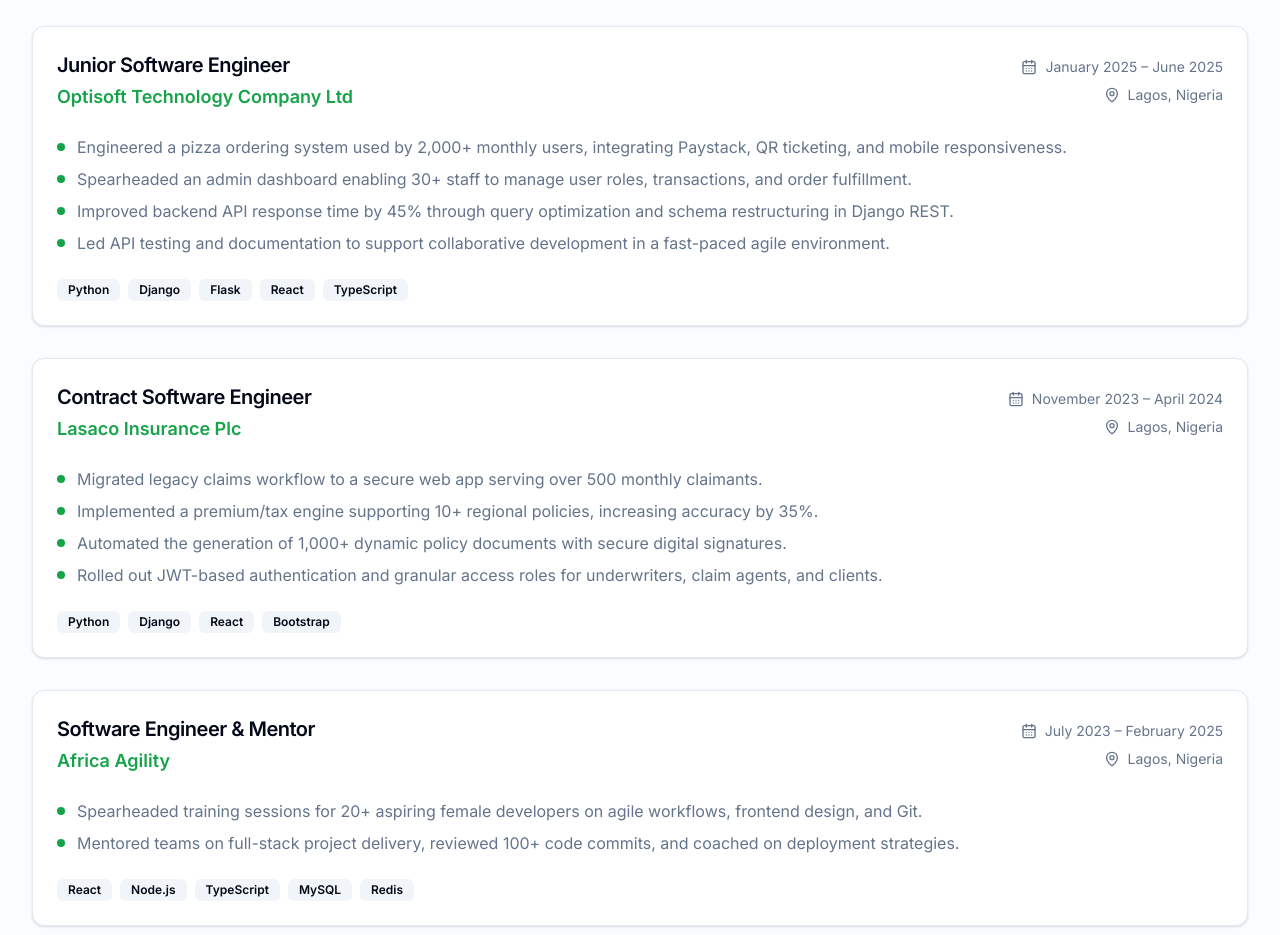
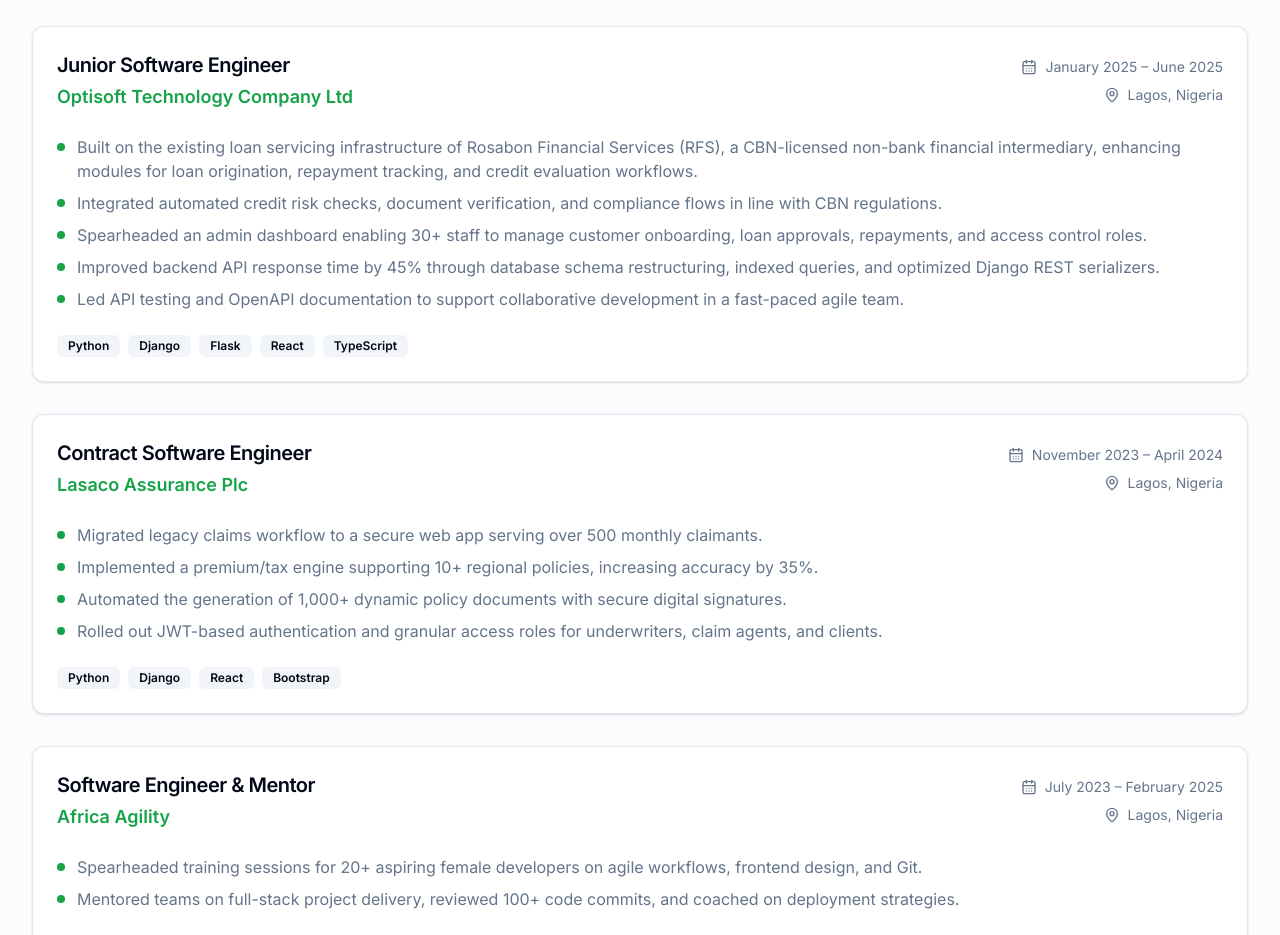
Before and after one commit to Muhadev/my-portfolio, a Next.js app: page / in a window 1280 px wide. Shown: the part 2660-3595 px from the top of the page. Built offline with nearby package versions, Linux system fonts and the light colour scheme.

Commit message:
added the updated year for the experience

```diff
--- a/src/components/sections/experience.tsx
+++ b/src/components/sections/experience.tsx
@@ -11,17 +11,18 @@
     company: "Optisoft Technology Company Ltd",
     location: "Lagos, Nigeria",
     period: "January 2025 – June 2025",
-    description: [
-      "Engineered a pizza ordering system used by 2,000+ monthly users, integrating Paystack, QR ticketing, and mobile responsiveness.",
-      "Spearheaded an admin dashboard enabling 30+ staff to manage user roles, transactions, and order fulfillment.",
-      "Improved backend API response time by 45% through query optimization and schema restructuring in Django REST.",
-      "Led API testing and documentation to support collaborative development in a fast-paced agile environment."
+      "description": [
+      "Built on the existing loan servicing infrastructure of Rosabon Financial Services (RFS), a CBN-licensed non-bank financial intermediary, enhancing modules for loan origination, repayment tracking, and credit evaluation workflows.",
+      "Integrated automated credit risk checks, document verification, and compliance flows in line with CBN regulations.",
+      "Spearheaded an admin dashboard enabling 30+ staff to manage customer onboarding, loan approvals, repayments, and access control roles.",
+      "Improved backend API response time by 45% through database schema restructuring, indexed queries, and optimized Django REST serializers.",
+      "Led API testing and OpenAPI documentation to support collaborative development in a fast-paced agile team."
     ],
     technologies: ["Python", "Django", "Flask", "React", "TypeScript"]
   },
   {
     title: "Contract Software Engineer",
-    company: "Lasaco Insurance Plc",
+    company: "Lasaco Assurance Plc",
     location: "Lagos, Nigeria",
     period: "November 2023 – April 2024",
     description: [
```
